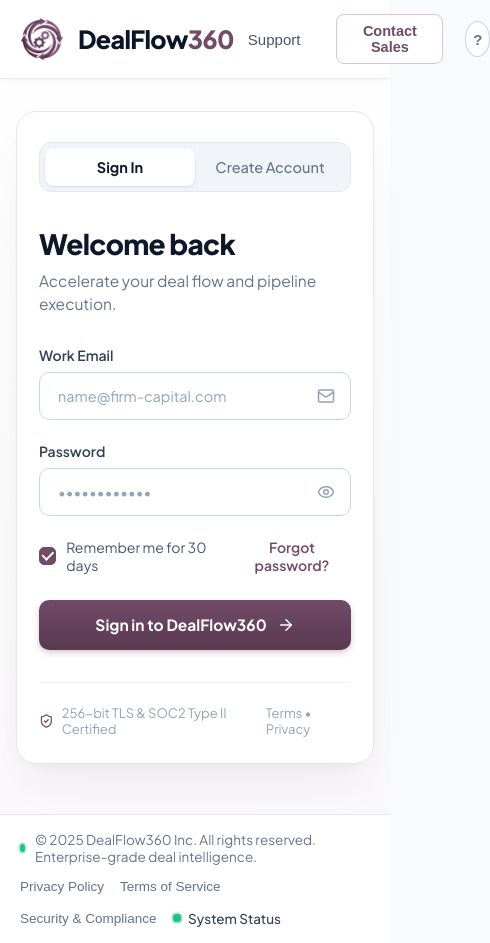
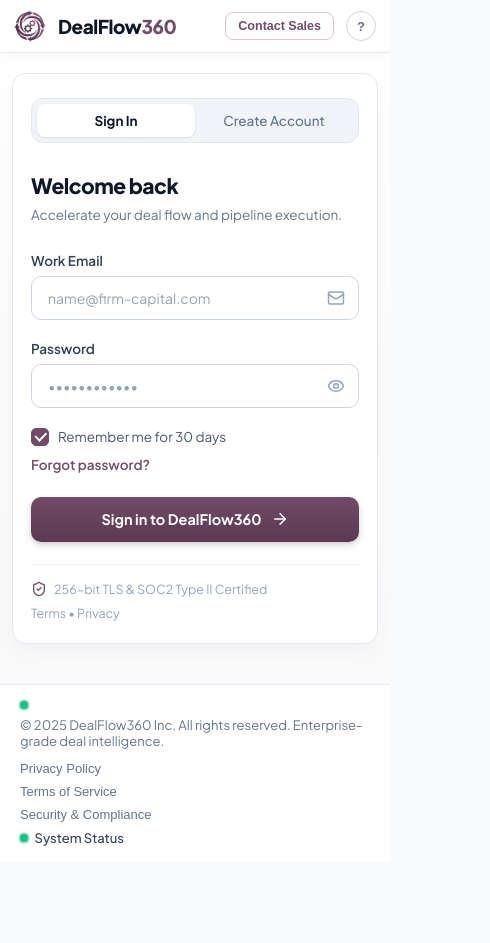
Before and after one commit to aloksisodiya/DealFlow360, a React (Vite) app in the folder client/: page / in a window 390 px wide. Shown: the whole page, 490 px wide, since content can reach past the window. After the commit the page ends 862 px from the top, so only its background shows below. Built offline with nearby package versions, Linux system fonts and the light colour scheme.

Commit message:
feat(responsive): add responsive breakpoints for mobile, tablet and desktop

```diff
--- a/client/src/App.css
+++ b/client/src/App.css
@@ -3,8 +3,10 @@
   display: flex;
   flex-direction: column;
   min-height: 100vh;
+  min-height: 100dvh;
   background-color: #f8fafc;
   background: linear-gradient(180deg, #ffffff 0%, #f9f7f9 100%);
+  overflow-x: hidden;
 }
 
 /* Header */
@@ -15,6 +17,7 @@
   position: sticky;
   top: 0;
   z-index: 40;
+  width: 100%;
 }
 
 .header-inner {
@@ -24,26 +27,28 @@
   display: flex;
   align-items: center;
   justify-content: space-between;
+  gap: 16px;
 }
 
 .brand-container {
   display: flex;
   align-items: center;
-  gap: 14px;
+  gap: 12px;
   text-decoration: none;
   cursor: pointer;
   user-select: none;
+  flex-shrink: 0;
 }
 
 .brand-logo {
-  width: 44px;
-  height: 44px;
+  width: 42px;
+  height: 42px;
   object-fit: contain;
   display: block;
 }
 
 .brand-name {
-  font-size: 25px;
+  font-size: 24px;
   font-weight: 800;
   letter-spacing: -0.025em;
   font-family: var(--font-main);
@@ -64,20 +69,22 @@
 .header-actions {
   display: flex;
   align-items: center;
-  gap: 22px;
+  gap: 18px;
+  flex-shrink: 0;
 }
 
 .nav-link {
-  font-size: 15px;
+  font-size: 14.5px;
   font-weight: 500;
   color: #475569;
   text-decoration: none;
   background: none;
   border: none;
   cursor: pointer;
-  padding: 8px 14px;
+  padding: 8px 12px;
   border-radius: 8px;
   transition: all 0.15s ease;
+  white-space: nowrap;
 }
 
 .nav-link:hover {
@@ -86,18 +93,19 @@
 }
 
 .btn-contact-sales {
-  font-size: 14.5px;
+  font-size: 14px;
   font-weight: 600;
   color: #714b67;
   background-color: #ffffff;
   border: 1.5px solid #dfc2d6;
   border-radius: 8px;
-  padding: 8px 20px;
+  padding: 8px 18px;
   cursor: pointer;
   transition: all 0.15s ease;
   display: inline-flex;
   align-items: center;
-  gap: 8px;
+  gap: 6px;
+  white-space: nowrap;
 }
 
 .btn-contact-sales:hover {
@@ -107,8 +115,8 @@
 }
 
 .btn-help-circle {
-  width: 36px;
-  height: 36px;
+  width: 34px;
+  height: 34px;
   border-radius: 50%;
   border: 1.5px solid #cbd5e1;
   background-color: #ffffff;
@@ -117,9 +125,10 @@
   align-items: center;
   justify-content: center;
   cursor: pointer;
-  font-size: 15px;
+  font-size: 14px;
   font-weight: 600;
   transition: all 0.15s ease;
+  flex-shrink: 0;
 }
 
 .btn-help-circle:hover {
@@ -134,7 +143,8 @@
   display: flex;
   align-items: center;
   justify-content: center;
-  padding: 56px 24px 80px;
+  padding: 48px 20px 64px;
+  width: 100%;
 }
 
 /* Auth Card */
@@ -148,15 +158,17 @@
   border: 1px solid #e2e8f0;
   border-radius: 20px;
   box-shadow: 0 24px 48px -12px rgba(15, 23, 42, 0.07), 0 8px 16px -4px rgba(15, 23, 42, 0.03);
-  padding: 46px 54px 40px;
+  padding: 44px 50px 38px;
   position: relative;
+  width: 100%;
 }
 
 /* Segmented Tab Switcher */
 .tab-switcher-wrapper {
   display: flex;
   justify-content: center;
-  margin-bottom: 34px;
+  margin-bottom: 30px;
+  width: 100%;
 }
 
 .tab-switcher {
@@ -173,7 +185,7 @@
   flex: 1;
   border: none;
   background: transparent;
-  padding: 10px 20px;
+  padding: 10px 16px;
   font-size: 14.5px;
   font-weight: 500;
   color: #64748b;
@@ -182,6 +194,7 @@
   transition: all 0.2s cubic-bezier(0.4, 0, 0.2, 1);
   font-family: var(--font-main);
   text-align: center;
+  white-space: nowrap;
 }
 
 .tab-btn.active {
@@ -197,53 +210,55 @@
 
 /* Card Titles */
 .card-header {
-  margin-bottom: 30px;
+  margin-bottom: 26px;
 }
 
 .card-title {
-  font-size: 28px;
+  font-size: 26px;
   font-weight: 800;
   color: #0f172a;
   letter-spacing: -0.025em;
-  margin-bottom: 8px;
+  margin-bottom: 6px;
+  line-height: 1.25;
 }
 
 .card-subtitle {
-  font-size: 15.5px;
+  font-size: 15px;
   color: #64748b;
   line-height: 1.5;
 }
 
 /* Form Elements */
 .form-group {
-  margin-bottom: 22px;
+  margin-bottom: 20px;
 }
 
 .form-grid-two {
   display: grid;
   grid-template-columns: 1fr 1fr;
-  gap: 18px;
-  margin-bottom: 22px;
+  gap: 16px;
+  margin-bottom: 20px;
 }
 
 .form-label {
   display: block;
-  font-size: 14px;
+  font-size: 13.5px;
   font-weight: 600;
   color: #334155;
-  margin-bottom: 8px;
+  margin-bottom: 7px;
 }
 
 .input-container {
   position: relative;
   display: flex;
   align-items: center;
+  width: 100%;
 }
 
 .form-input {
   width: 100%;
   height: 48px;
-  padding: 0 46px 0 18px;
+  padding: 0 46px 0 16px;
   font-size: 15px;
   font-family: var(--font-main);
   color: #0f172a;
@@ -256,7 +271,7 @@
 
 .form-input::placeholder {
   color: #94a3b8;
-  font-size: 14.5px;
+  font-size: 14px;
 }
 
 .form-input:focus {
@@ -266,7 +281,7 @@
 
 .input-icon-btn {
   position: absolute;
-  right: 16px;
+  right: 14px;
   background: none;
   border: none;
   padding: 0;
@@ -284,7 +299,7 @@
 
 .input-icon-static {
   position: absolute;
-  right: 16px;
+  right: 14px;
   display: flex;
   align-items: center;
   justify-content: center;
@@ -297,15 +312,17 @@
   display: flex;
   align-items: center;
   justify-content: space-between;
-  margin-top: 8px;
-  margin-bottom: 26px;
+  margin-top: 6px;
+  margin-bottom: 24px;
+  gap: 12px;
+  flex-wrap: wrap;
 }
 
 .checkbox-label {
   display: flex;
   align-items: center;
-  gap: 10px;
-  font-size: 14px;
+  gap: 9px;
+  font-size: 13.5px;
   color: #475569;
   cursor: pointer;
   user-select: none;
@@ -324,6 +341,7 @@
   place-content: center;
   transition: all 0.15s ease;
   background-color: #ffffff;
+  flex-shrink: 0;
 }
 
 .custom-checkbox:checked {
@@ -341,7 +359,7 @@
 }
 
 .link-forgot {
-  font-size: 14px;
+  font-size: 13.5px;
   font-weight: 600;
   color: #714b67;
   text-decoration: none;
@@ -350,6 +368,7 @@
   cursor: pointer;
   transition: color 0.15s;
   font-family: var(--font-main);
+  white-space: nowrap;
 }
 
 .link-forgot:hover {
@@ -361,27 +380,26 @@
 .password-hint {
   display: flex;
   align-items: center;
-  gap: 8px;
-  font-size: 13px;
+  gap: 7px;
+  font-size: 12.5px;
   color: #714b67;
-  margin-top: 8px;
+  margin-top: 7px;
 }
 
 .terms-agreement-row {
-  margin-top: 18px;
-  margin-bottom: 24px;
+  margin-top: 16px;
+  margin-bottom: 22px;
 }
 
 .terms-agreement-row .checkbox-label {
-  font-size: 13.5px;
-  line-height: 1.5;
+  font-size: 13px;
+  line-height: 1.45;
   color: #475569;
   align-items: flex-start;
 }
 
 .terms-agreement-row .custom-checkbox {
-  margin-top: 2.5px;
-  flex-shrink: 0;
+  margin-top: 2px;
 }
 
 .terms-link {
@@ -399,28 +417,28 @@
 /* Submit Button */
 .btn-primary-submit {
   width: 100%;
-  height: 50px;
-  padding: 0 24px;
+  height: 48px;
+  padding: 0 20px;
   background: #714b67;
   background: linear-gradient(180deg, #714b67 0%, #5a3951 100%);
   color: #ffffff;
   border: none;
   border-radius: 10px;
-  font-size: 15.5px;
+  font-size: 15px;
   font-weight: 700;
   font-family: var(--font-main);
   cursor: pointer;
   display: flex;
   align-items: center;
   justify-content: center;
-  gap: 10px;
+  gap: 9px;
   box-shadow: 0 1px 2px rgba(0, 0, 0, 0.05), 0 3px 6px rgba(113, 75, 103, 0.25);
   transition: all 0.2s cubic-bezier(0.4, 0, 0.2, 1);
 }
 
 .btn-primary-submit:hover {
   background: linear-gradient(180deg, #5e3b55 0%, #4a2d42 100%);
-  box-shadow: 0 4px 18px rgba(113, 75, 103, 0.4);
+  box-shadow: 0 4px 16px rgba(113, 75, 103, 0.38);
   transform: translateY(-1px);
 }
 
@@ -430,20 +448,22 @@
 
 /* Security Trust Badge */
 .security-badge-row {
-  margin-top: 32px;
-  padding-top: 22px;
+  margin-top: 28px;
+  padding-top: 20px;
   border-top: 1px solid #f1f5f9;
   display: flex;
   align-items: center;
   justify-content: space-between;
-  font-size: 13px;
+  font-size: 12.5px;
   color: #94a3b8;
+  gap: 10px;
+  flex-wrap: wrap;
 }
 
 .security-badge-left {
   display: flex;
   align-items: center;
-  gap: 8px;
+  gap: 7px;
 }
 
 .security-badge-right a {
@@ -458,9 +478,9 @@
 
 /* Bottom Switch Link */
 .bottom-switch-link {
-  margin-top: 24px;
+  margin-top: 22px;
   text-align: center;
-  font-size: 14px;
+  font-size: 13.5px;
   color: #64748b;
 }
 
@@ -471,7 +491,7 @@
   font-weight: 600;
   cursor: pointer;
   margin-left: 6px;
-  font-size: 14px;
+  font-size: 13.5px;
   font-family: var(--font-main);
 }
 
@@ -484,7 +504,8 @@
 .app-footer {
   background-color: #ffffff;
   border-top: 1px solid #e2e8f0;
-  padding: 20px 56px;
+  padding: 18px 56px;
+  width: 100%;
 }
 
 .footer-inner {
@@ -494,21 +515,22 @@
   flex-wrap: wrap;
   align-items: center;
   justify-content: space-between;
-  gap: 24px;
-  font-size: 13.5px;
+  gap: 16px;
+  font-size: 13px;
   color: #64748b;
 }
 
 .footer-left {
   display: flex;
   align-items: center;
-  gap: 10px;
+  gap: 9px;
+  flex-wrap: wrap;
 }
 
 .footer-links {
   display: flex;
   align-items: center;
-  gap: 28px;
+  gap: 24px;
   flex-wrap: wrap;
 }
 
@@ -517,9 +539,10 @@
   text-decoration: none;
   background: none;
   border: none;
-  font-size: 13.5px;
+  font-size: 13px;
   cursor: pointer;
   transition: color 0.15s;
+  white-space: nowrap;
 }
 
 .footer-link:hover {
@@ -529,9 +552,10 @@
 .status-badge {
   display: flex;
   align-items: center;
-  gap: 8px;
+  gap: 7px;
   color: #334155;
   font-weight: 500;
+  white-space: nowrap;
 }
 
 /* Modal Styling */
@@ -544,23 +568,25 @@
   align-items: center;
   justify-content: center;
   z-index: 50;
-  padding: 20px;
+  padding: 16px;
 }
 
 .modal-content {
   background: #ffffff;
   border-radius: 20px;
-  max-width: 520px;
+  max-width: 500px;
   width: 100%;
-  padding: 32px 36px;
+  padding: 28px 30px;
   box-shadow: 0 20px 25px -5px rgba(0, 0, 0, 0.1), 0 10px 10px -5px rgba(0, 0, 0, 0.04);
+  max-height: 90vh;
+  overflow-y: auto;
 }
 
 .modal-header {
   display: flex;
   align-items: center;
   justify-content: space-between;
-  margin-bottom: 20px;
+  margin-bottom: 18px;
 }
 
 .modal-close-btn {
@@ -580,51 +606,178 @@
 /* Toast Message */
 .toast-container {
   position: fixed;
-  top: 24px;
-  right: 24px;
+  top: 20px;
+  right: 20px;
   z-index: 60;
   display: flex;
   flex-direction: column;
   gap: 8px;
+  max-width: calc(100% - 40px);
 }
 
 .toast {
   background: #231821;
   color: #ffffff;
-  padding: 14px 22px;
+  padding: 12px 18px;
   border-radius: 10px;
-  font-size: 14.5px;
+  font-size: 14px;
   font-weight: 500;
   box-shadow: 0 10px 20px -3px rgba(0, 0, 0, 0.18);
   display: flex;
   align-items: center;
-  gap: 12px;
+  gap: 10px;
   animation: fadeIn 0.2s ease-out;
 }
 
+/* =========================================================
+   RESPONSIVE MEDIA QUERIES
+   ========================================================= */
+
+/* Tablet & Smaller Laptops (max-width: 1024px) */
+@media (max-width: 1024px) {
+  .header-inner {
+    padding: 14px 32px;
+  }
+  .app-footer {
+    padding: 16px 32px;
+  }
+  .auth-card {
+    padding: 38px 40px 34px;
+  }
+}
+
+/* Tablets & Mobile Landscape (max-width: 768px) */
 @media (max-width: 768px) {
   .header-inner {
-    padding: 14px 20px;
+    padding: 12px 20px;
   }
+  .brand-logo {
+    width: 36px;
+    height: 36px;
+  }
+  .brand-name {
+    font-size: 21px;
+  }
+  .header-actions {
+    gap: 12px;
+  }
+  .btn-contact-sales {
+    padding: 7px 14px;
+    font-size: 13px;
+  }
+  .nav-link {
+    font-size: 13.5px;
+    padding: 6px 10px;
+  }
+
+  .main-content {
+    padding: 32px 16px 48px;
+  }
+  .auth-card {
+    padding: 32px 28px 28px;
+    border-radius: 16px;
+  }
+  .card-title {
+    font-size: 23px;
+  }
+  .card-subtitle {
+    font-size: 14px;
+  }
+  .form-grid-two {
+    grid-template-columns: 1fr;
+    gap: 16px;
+  }
+
   .app-footer {
     padding: 16px 20px;
   }
   .footer-inner {
     flex-direction: column;
     align-items: flex-start;
-    gap: 14px;
+    gap: 12px;
   }
   .footer-links {
     gap: 16px;
   }
-  .form-grid-two {
-    grid-template-columns: 1fr;
-    gap: 18px;
+}
+
+/* Mobile Phones (max-width: 480px) */
+@media (max-width: 480px) {
+  .header-inner {
+    padding: 10px 14px;
+  }
+  .brand-logo {
+    width: 32px;
+    height: 32px;
+  }
+  .brand-name {
+    font-size: 19px;
+  }
+  .nav-link {
+    display: none; /* Hide generic support link to keep mobile bar compact */
+  }
+  .btn-contact-sales {
+    padding: 6px 12px;
+    font-size: 12.5px;
+  }
+  .btn-help-circle {
+    width: 30px;
+    height: 30px;
+    font-size: 13px;
+  }
+
+  .main-content {
+    padding: 20px 12px 40px;
   }
   .auth-card {
-    padding: 30px 22px 26px;
+    padding: 24px 18px 22px;
+    border-radius: 14px;
+    box-shadow: 0 10px 25px -5px rgba(15, 23, 42, 0.05);
   }
-  .main-content {
-    padding: 32px 16px 50px;
+  .tab-switcher {
+    max-width: 100%;
+  }
+  .tab-btn {
+    padding: 8px 10px;
+    font-size: 13.5px;
+  }
+  .card-title {
+    font-size: 21px;
+  }
+  .card-subtitle {
+    font-size: 13.5px;
+    margin-bottom: 20px;
+  }
+
+  .form-input {
+    height: 44px;
+    font-size: 14px;
+  }
+  .btn-primary-submit {
+    height: 45px;
+    font-size: 14.5px;
+  }
+
+  .form-options-row {
+    flex-direction: column;
+    align-items: flex-start;
+    gap: 10px;
+  }
+
+  .security-badge-row {
+    flex-direction: column;
+    align-items: flex-start;
+    gap: 8px;
+    margin-top: 22px;
+    padding-top: 16px;
+  }
+
+  .footer-links {
+    flex-direction: column;
+    align-items: flex-start;
+    gap: 8px;
+  }
+  .modal-content {
+    padding: 20px 18px;
   }
 }
```
